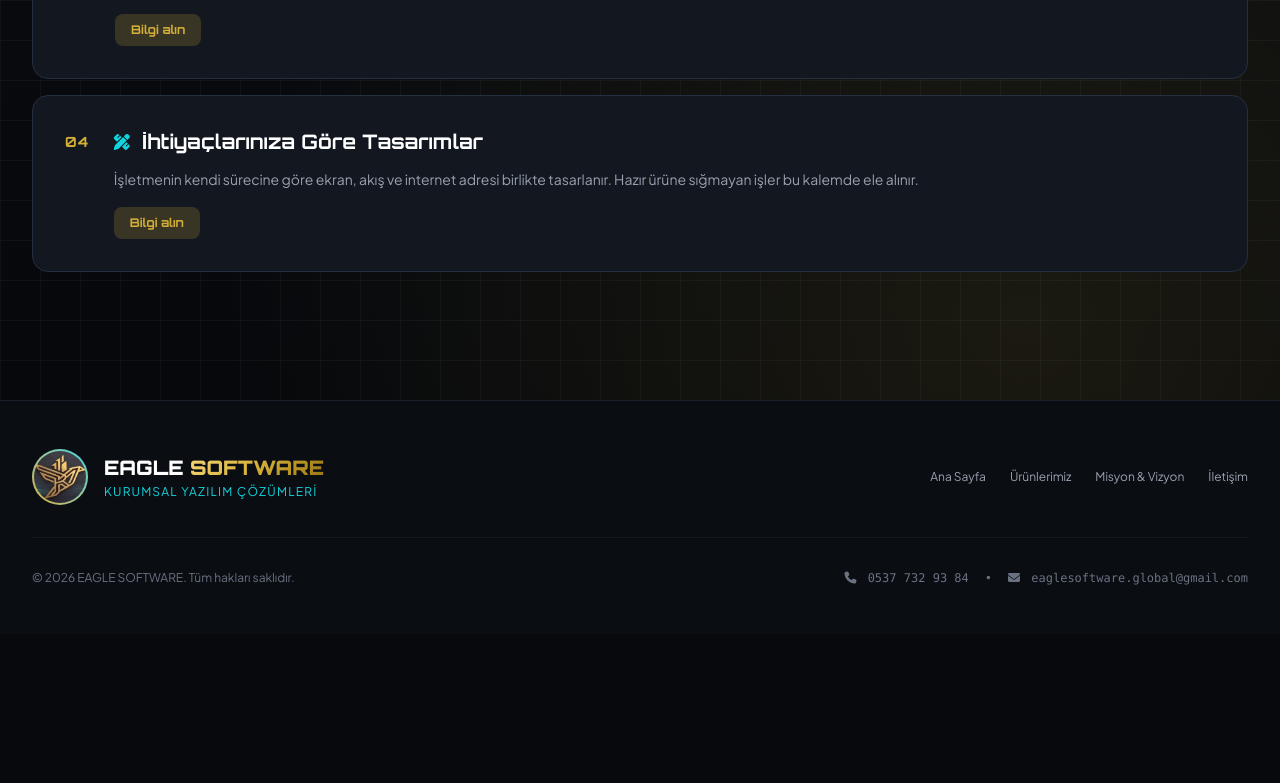
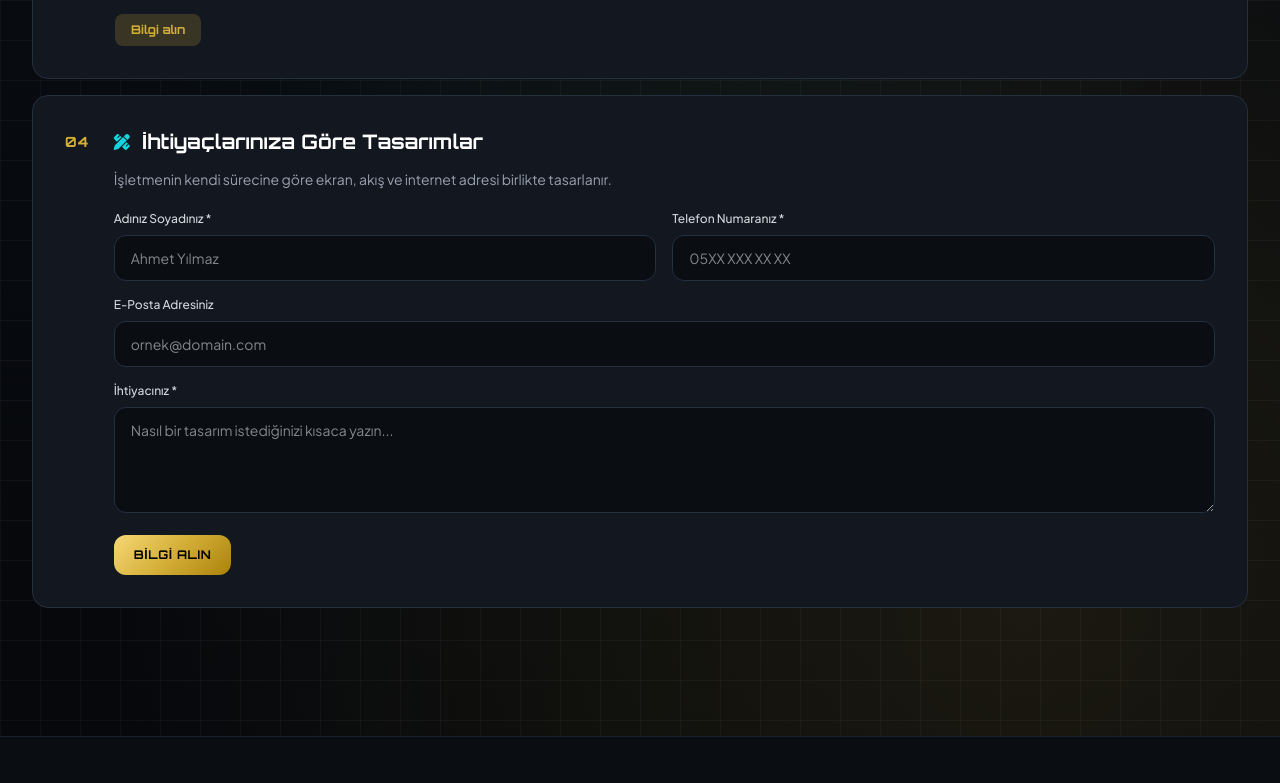
Before and after one commit to hsnkan/eaglesoftware, a Next.js app: page /urunler in a window 1280 px wide. Shown: the part 920-1703 px from the top of the page. Before the commit the page ends 1554 px from the top, so only its background shows below. Built offline with nearby package versions, Linux system fonts and the light colour scheme.

Commit message:
Özel tasarım talebini e-posta ve WhatsApp formuna bağla.
Co-authored-by: Cursor <cursoragent@cursor.com>

```diff
--- /dev/null
+++ b/app/components/TasarimBilgiFormu.js
@@ -0,0 +1,70 @@
+"use client";
+
+import { useState } from "react";
+
+const EPOSTA = "eaglesoftware.global@gmail.com";
+const WHATSAPP = "905377329384";
+
+export default function TasarimBilgiFormu() {
+  const [ok, setOk] = useState(false);
+
+  function gonder(e) {
+    e.preventDefault();
+    const form = new FormData(e.target);
+    const ad = String(form.get("ad") || "").trim();
+    const tel = String(form.get("telefon") || "").trim();
+    const mail = String(form.get("email") || "").trim();
+    const mesaj = String(form.get("mesaj") || "").trim();
+    const metin = [
+      "İhtiyaçlarınıza Göre Tasarımlar bilgi talebi",
+      `Ad: ${ad}`,
+      `Telefon: ${tel}`,
+      `E-posta: ${mail || "—"}`,
+      `Mesaj: ${mesaj}`,
+    ].join("\n");
+    const konu = "İhtiyaçlarınıza Göre Tasarımlar bilgi talebi";
+    const mailto = `mailto:${EPOSTA}?subject=${encodeURIComponent(konu)}&body=${encodeURIComponent(metin)}`;
+    const wa = `https://wa.me/${WHATSAPP}?text=${encodeURIComponent(metin)}`;
+
+    window.open(wa, "_blank", "noopener,noreferrer");
+    const baglanti = document.createElement("a");
+    baglanti.href = mailto;
+    document.body.appendChild(baglanti);
+    baglanti.click();
+    baglanti.remove();
+
+    setOk(true);
+    e.target.reset();
+  }
+
+  return (
+    <form onSubmit={gonder} className="mt-5 space-y-4">
+      <div className="grid grid-cols-1 sm:grid-cols-2 gap-4">
+        <div>
+          <label className="block text-xs font-medium text-gray-300 mb-2">Adınız Soyadınız *</label>
+          <input name="ad" type="text" required placeholder="Ahmet Yılmaz" className="w-full px-4 py-3 rounded-xl bg-brand-dark border border-brand-border focus:border-brand-gold focus:outline-none text-sm text-white" />
+        </div>
+        <div>
+          <label className="block text-xs font-medium text-gray-300 mb-2">Telefon Numaranız *</label>
+          <input name="telefon" type="tel" required placeholder="05XX XXX XX XX" className="w-full px-4 py-3 rounded-xl bg-brand-dark border border-brand-border focus:border-brand-gold focus:outline-none text-sm text-white" />
+        </div>
+      </div>
+      <div>
+        <label className="block text-xs font-medium text-gray-300 mb-2">E-Posta Adresiniz</label>
+        <input name="email" type="email" placeholder="ornek@domain.com" className="w-full px-4 py-3 rounded-xl bg-brand-dark border border-brand-border focus:border-brand-gold focus:outline-none text-sm text-white" />
+      </div>
+      <div>
+        <label className="block text-xs font-medium text-gray-300 mb-2">İhtiyacınız *</label>
+        <textarea name="mesaj" rows={4} required placeholder="Nasıl bir tasarım istediğinizi kısaca yazın..." className="w-full px-4 py-3 rounded-xl bg-brand-dark border border-brand-border focus:border-brand-gold focus:outline-none text-sm text-white" />
+      </div>
+      <button type="submit" className="px-5 py-3 rounded-xl font-title text-xs font-bold uppercase tracking-wider text-black gold-gradient-bg hover:brightness-110 transition-all">
+        Bilgi alın
+      </button>
+      {ok ? (
+        <div className="p-4 rounded-xl bg-emerald-900/50 border border-emerald-500/50 text-emerald-300 text-xs">
+          E-posta taslağı ve WhatsApp mesajı açıldı. Aynı talebi ikisinden de gönderin.
+        </div>
+      ) : null}
+    </form>
+  );
+}
--- a/app/components/UrunListesi.js
+++ b/app/components/UrunListesi.js
@@ -1,4 +1,5 @@
 import Link from "next/link";
+import TasarimBilgiFormu from "./TasarimBilgiFormu";
 
 const URUNLER = [
   {
@@ -31,7 +32,8 @@ const URUNLER = [
     no: "04",
     ikon: "fa-pen-ruler",
     baslik: "İhtiyaçlarınıza Göre Tasarımlar",
-    yazi: "İşletmenin kendi sürecine göre ekran, akış ve internet adresi birlikte tasarlanır. Hazır ürüne sığmayan işler bu kalemde ele alınır.",
+    yazi: "İşletmenin kendi sürecine göre ekran, akış ve internet adresi birlikte tasarlanır.",
+    bilgiFormu: true,
   },
 ];
 
@@ -66,7 +68,9 @@ export default function UrunListesi() {
                 </a>
               ) : null}
 
-              {urun.icLink ? (
+              {urun.bilgiFormu ? (
+                <TasarimBilgiFormu />
+              ) : urun.icLink ? (
                 <Link
                   href={urun.icLink}
                   className="inline-flex mt-4 px-4 py-2 rounded-lg text-xs font-bold font-title bg-brand-gold/20 text-brand-gold hover:bg-brand-gold hover:text-black transition-all"
--- a/app/page.js
+++ b/app/page.js
@@ -78,7 +78,7 @@ export default function HomePage() {
             <Cozum no="01" ikon="fa-graduation-cap" baslik="Kurs Yönetim Programı" yazi="Öğrenci, yoklama, görevli ve kasa kayıtları kursun kendi internet adresinde toplanır." />
             <Cozum no="02" href="/restoran" ikon="fa-qrcode" baslik="Restoran Menü QR" yazi="Müşteri masadaki karekodla güncel menüyü açar. Fiyat ve ürün restoran panelinden düzenlenir." />
             <Cozum no="03" ikon="fa-calendar-check" baslik="İş Yeri Randevu Sistemi" yazi="Müşteri gün ve saat seçer. İş yeri doluluk ve randevu listesini panelden yönetir." />
-            <Cozum no="04" ikon="fa-pen-ruler" baslik="İhtiyaçlarınıza Göre Tasarımlar" yazi="Hazır ürüne sığmayan işler, işletmenin kendi sürecine göre ekran ve internet adresi olarak tasarlanır." />
+            <Cozum no="04" ikon="fa-pen-ruler" baslik="İhtiyaçlarınıza Göre Tasarımlar" yazi="İşletmenin kendi sürecine göre ekran, akış ve internet adresi birlikte tasarlanır." />
           </div>
         </div>
 
```
